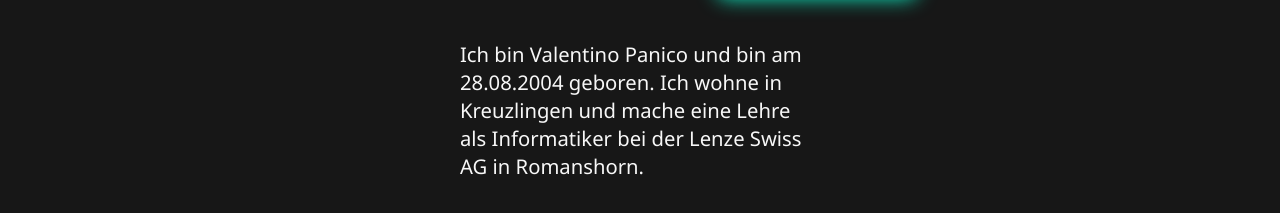
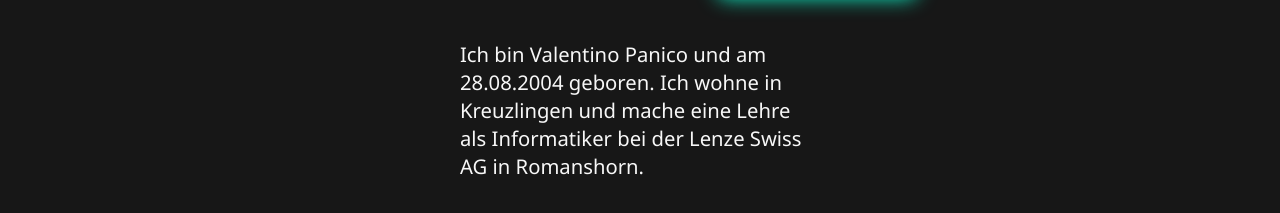
Before and after one commit to ZZELAV/website, a Vue app in the folder vue-app/: page / in a window 1280 px wide. Shown: the part 517-730 px from the top of the page. Built offline with nearby package versions, Linux system fonts and the light colour scheme.

Commit message:
text korrektur

```diff
--- a/vue-app/src/components/TextShortComponent.vue
+++ b/vue-app/src/components/TextShortComponent.vue
@@ -1,8 +1,7 @@
 <template>
   <p>
-    Ich bin Valentino Panico und bin am 28.08.2004 geboren. Ich wohne in
-    Kreuzlingen und mache eine Lehre als Informatiker bei der Lenze Swiss AG in
-    Romanshorn.
+    Ich bin Valentino Panico und am 28.08.2004 geboren. Ich wohne in Kreuzlingen
+    und mache eine Lehre als Informatiker bei der Lenze Swiss AG in Romanshorn.
   </p>
 </template>
 
```
Also changed, not shown: 1 other file (tests, documents, lock files or other folders).
